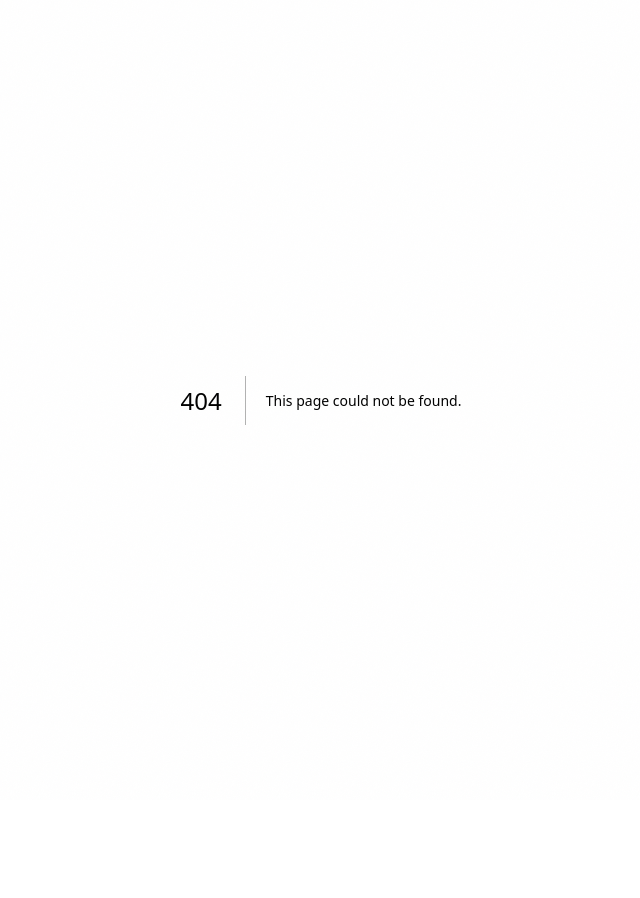
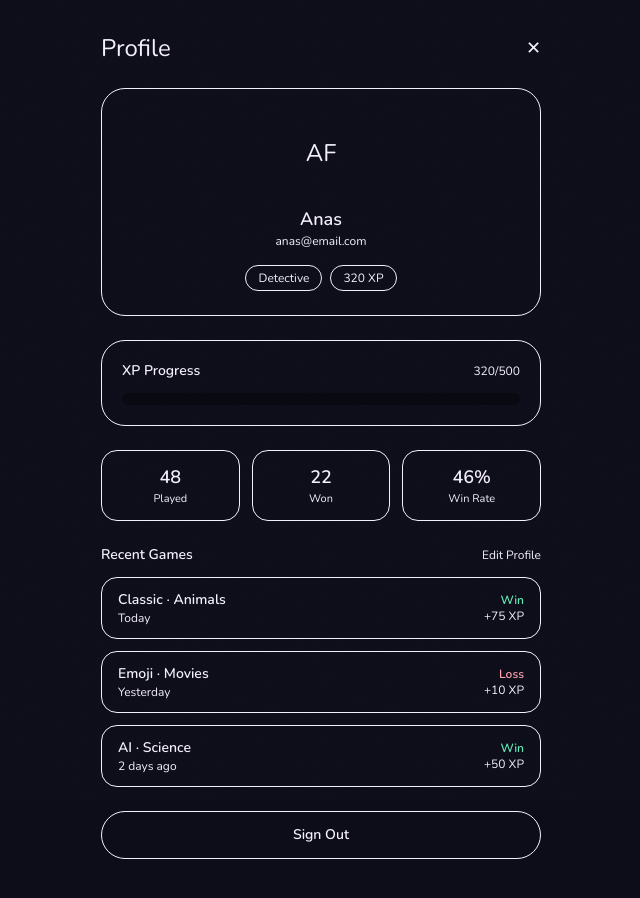
Before and after one commit to Anas-Furqan/Imposter-Who, a Next.js app in the folder frontend/: page /profile in a window 1280 px wide. Before the commit this address had no page. Shown: the whole page, without its empty margins (319-959 px from the left). Before the commit the page ends 800 px from the top, so only its background shows below. Built offline with nearby package versions, Linux system fonts and the light colour scheme.

Commit message:
feat: profile page ui

```diff
--- /dev/null
+++ b/frontend/app/profile/page.tsx
@@ -0,0 +1,116 @@
+"use client";
+
+import Link from "next/link";
+
+const history = [
+  { mode: "Classic", pack: "Animals", win: true, xp: 75, date: "Today" },
+  { mode: "Emoji", pack: "Movies", win: false, xp: 10, date: "Yesterday" },
+  { mode: "AI", pack: "Science", win: true, xp: 50, date: "2 days ago" },
+];
+
+export default function ProfilePage() {
+  const xp = 320;
+  const level = "Detective";
+  const nextLevelXp = 500;
+  const progress = Math.min(100, Math.round((xp / nextLevelXp) * 100));
+
+  return (
+    <div className="min-h-screen bg-brand-bg text-brand-cream">
+      <main className="mx-auto flex w-full max-w-[480px] flex-col gap-6 px-5 pb-[calc(env(safe-area-inset-bottom,0px)+40px)] pt-8">
+        <header className="flex items-center justify-between">
+          <h1 className="font-heading text-2xl">Profile</h1>
+          <Link href="/dashboard" className="text-lg">
+            ✕
+          </Link>
+        </header>
+
+        <section className="rounded-3xl border border-brand-border bg-brand-card p-6 text-center">
+          <div className="mx-auto flex h-20 w-20 items-center justify-center rounded-full bg-brand-red/30 text-2xl">
+            AF
+          </div>
+          <h2 className="mt-3 text-lg font-semibold">Anas</h2>
+          <p className="text-xs text-brand-cream/60">anas@email.com</p>
+          <div className="mt-4 flex items-center justify-center gap-2 text-xs text-brand-cream/70">
+            <span className="rounded-full border border-brand-border px-3 py-1">
+              {level}
+            </span>
+            <span className="rounded-full border border-brand-border px-3 py-1">
+              {xp} XP
+            </span>
+          </div>
+        </section>
+
+        <section className="rounded-3xl border border-brand-border bg-brand-card p-5">
+          <div className="flex items-center justify-between">
+            <p className="text-sm font-semibold">XP Progress</p>
+            <span className="text-xs text-brand-cream/60">
+              {xp}/{nextLevelXp}
+            </span>
+          </div>
+          <div className="mt-3 h-3 w-full rounded-full bg-black/40">
+            <div
+              className="h-3 rounded-full bg-brand-red"
+              style={{ width: `${progress}%` }}
+            />
+          </div>
+        </section>
+
+        <section className="grid grid-cols-3 gap-3">
+          {[
+            { label: "Played", value: "48" },
+            { label: "Won", value: "22" },
+            { label: "Win Rate", value: "46%" },
+          ].map((stat) => (
+            <div
+              key={stat.label}
+              className="rounded-2xl border border-brand-border bg-brand-card px-3 py-3 text-center"
+            >
+              <div className="text-lg font-semibold">{stat.value}</div>
+              <div className="text-[11px] text-brand-cream/70">
+                {stat.label}
+              </div>
+            </div>
+          ))}
+        </section>
+
+        <section>
+          <div className="flex items-center justify-between">
+            <h3 className="text-sm font-semibold text-brand-cream/80">
+              Recent Games
+            </h3>
+            <button className="text-xs text-brand-cream/60">Edit Profile</button>
+          </div>
+          <div className="mt-3 flex flex-col gap-3">
+            {history.map((item) => (
+              <div
+                key={`${item.mode}-${item.date}`}
+                className="flex items-center justify-between rounded-2xl border border-brand-border bg-brand-card px-4 py-3"
+              >
+                <div>
+                  <div className="text-sm font-semibold">
+                    {item.mode} · {item.pack}
+                  </div>
+                  <div className="text-xs text-brand-cream/60">{item.date}</div>
+                </div>
+                <div className="text-right">
+                  <div
+                    className={`text-xs font-semibold ${
+                      item.win ? "text-emerald-300" : "text-rose-300"
+                    }`}
+                  >
+                    {item.win ? "Win" : "Loss"}
+                  </div>
+                  <div className="text-xs text-brand-cream/60">+{item.xp} XP</div>
+                </div>
+              </div>
+            ))}
+          </div>
+        </section>
+
+        <button className="h-12 w-full rounded-full border border-brand-border text-sm font-semibold">
+          Sign Out
+        </button>
+      </main>
+    </div>
+  );
+}
```
